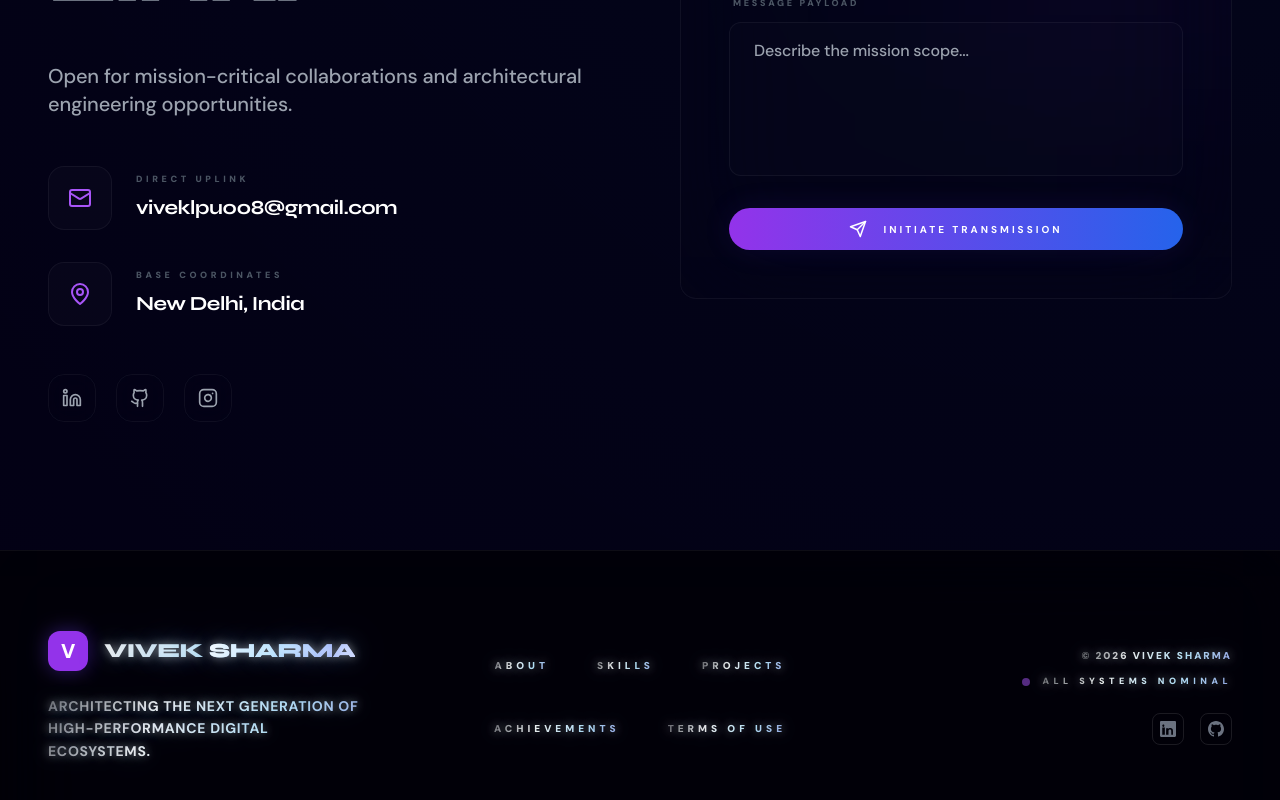
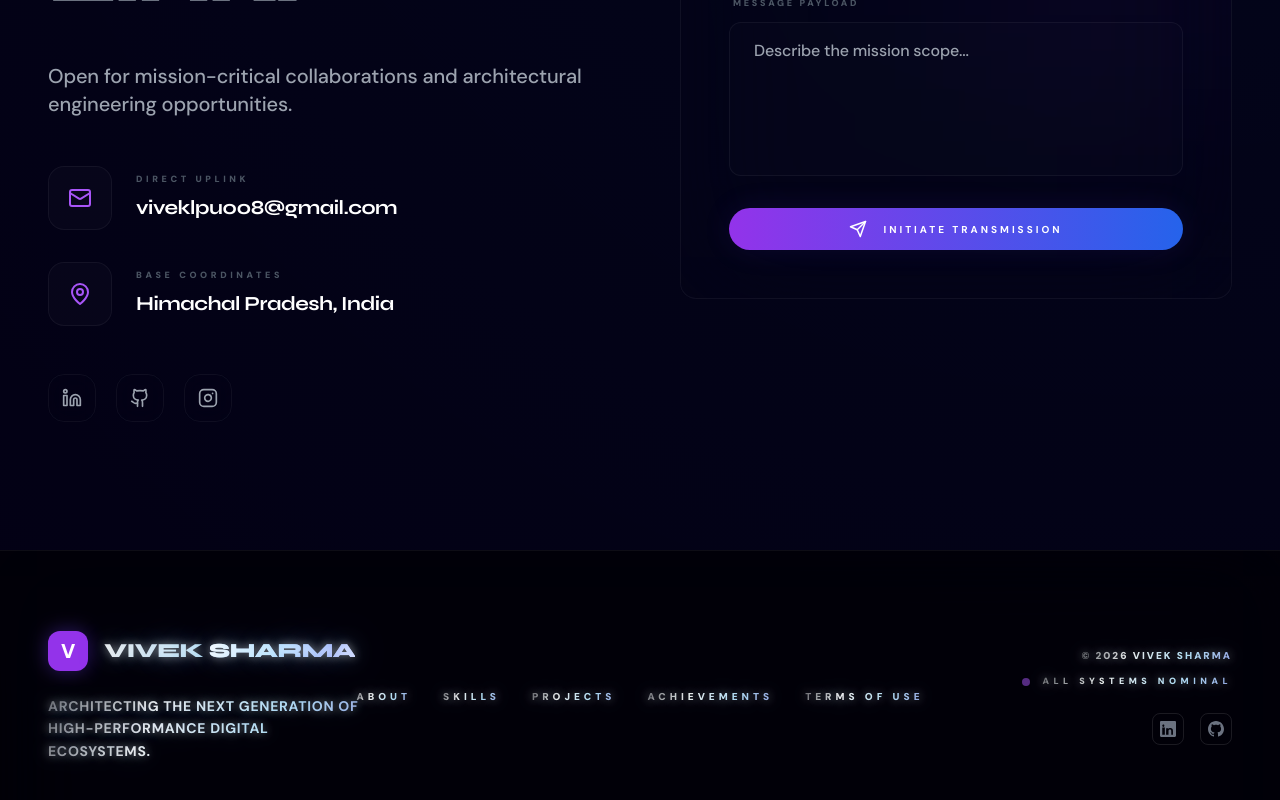
Before and after one commit to vivekcyr25/space-portfolio, a Next.js app in the folder frontend/: page / in a window 1280 px wide. Shown: the part 6457-7257 px from the top of the page. Built offline with nearby package versions, Linux system fonts and the light colour scheme.

Commit message:
Update Terms of Use to a styled modal, align footer links, and change location

```diff
--- a/frontend/src/components/main/Contact.tsx
+++ b/frontend/src/components/main/Contact.tsx
@@ -80,7 +80,7 @@ const Contact = () => {
                 </div>
                 <div>
                   <p className="text-[9px] uppercase font-black tracking-[0.4em] text-gray-600 mb-2">Base Coordinates</p>
-                  <p className="text-white text-base sm:text-xl font-bold heading-syne">New Delhi, India</p>
+                  <p className="text-white text-base sm:text-xl font-bold heading-syne">Himachal Pradesh, India</p>
                 </div>
               </div>
             </div>
--- a/frontend/src/components/main/Footer.tsx
+++ b/frontend/src/components/main/Footer.tsx
@@ -1,8 +1,11 @@
 "use client";
 
-import React from "react";
+import React, { useState } from "react";
+import { X } from "lucide-react";
 
 const Footer = () => {
+  const [showTerms, setShowTerms] = useState(false);
+
   return (
     <footer className="relative w-full py-20 border-t border-white/5 bg-black/60 backdrop-blur-2xl">
       <div className="content-wrapper">
@@ -21,19 +24,19 @@ const Footer = () => {
           </div>
 
           {/* Quick Links */}
-          <div className="flex flex-wrap justify-center gap-12">
+          <div className="flex flex-wrap lg:flex-nowrap justify-center gap-6 md:gap-8">
             {["About", "Skills", "Projects", "Achievements"].map((link) => (
               <a
                 key={link}
                 href={`#${link.toLowerCase()}`}
-                className="text-[10px] font-black uppercase tracking-[0.4em] transition-all hover:tracking-[0.6em] liquid-text liquid-text-subtle liquid-text-hover"
+                className="text-[10px] font-black uppercase tracking-[0.4em] transition-all hover:tracking-[0.6em] liquid-text liquid-text-subtle liquid-text-hover whitespace-nowrap"
               >
                 {link}
               </a>
             ))}
             <button
-              onClick={() => alert("Terms of Use\\n\\nThis portfolio and its contents are the intellectual property of Vivek Sharma.\\nDesigned for demonstration purposes. Unauthorized replication is prohibited.")}
-              className="text-[10px] font-black uppercase tracking-[0.4em] transition-all hover:tracking-[0.6em] liquid-text liquid-text-subtle liquid-text-hover cursor-pointer"
+              onClick={() => setShowTerms(true)}
+              className="text-[10px] font-black uppercase tracking-[0.4em] transition-all hover:tracking-[0.6em] liquid-text liquid-text-subtle liquid-text-hover cursor-pointer whitespace-nowrap"
             >
               Terms of Use
             </button>
@@ -74,6 +77,32 @@ const Footer = () => {
         {/* Bottom Decorative Line */}
         <div className="mt-20 w-full h-[1px] bg-gradient-to-r from-transparent via-purple-500/10 to-transparent" />
       </div>
+
+      {/* Terms Modal */}
+      {showTerms && (
+        <div className="fixed inset-0 z-50 flex items-center justify-center bg-black/80 backdrop-blur-sm p-4">
+          <div className="glass-card relative max-w-lg w-full p-8 border border-purple-500/20 bg-[#0a0a0a] shadow-[0_0_40px_rgba(112,66,248,0.2)]">
+            <button
+              onClick={() => setShowTerms(false)}
+              className="absolute top-4 right-4 text-gray-400 hover:text-white transition-colors"
+            >
+              <X size={24} />
+            </button>
+            <h3 className="heading-syne text-2xl font-black mb-6 text-purple-400 uppercase tracking-widest">Terms of Use</h3>
+            <div className="text-gray-300 space-y-4 text-sm leading-relaxed font-medium">
+              <p>
+                This portfolio and its contents are the intellectual property of Vivek Sharma.
+              </p>
+              <p>
+                The designs, code architectures, and projects presented here are meant for demonstration and evaluation purposes. Unauthorized replication, distribution, or commercial use without explicit permission is strictly prohibited.
+              </p>
+              <p className="text-purple-500/80 italic font-bold">
+                All Systems Nominal.
+              </p>
+            </div>
+          </div>
+        </div>
+      )}
     </footer>
   );
 };
```
